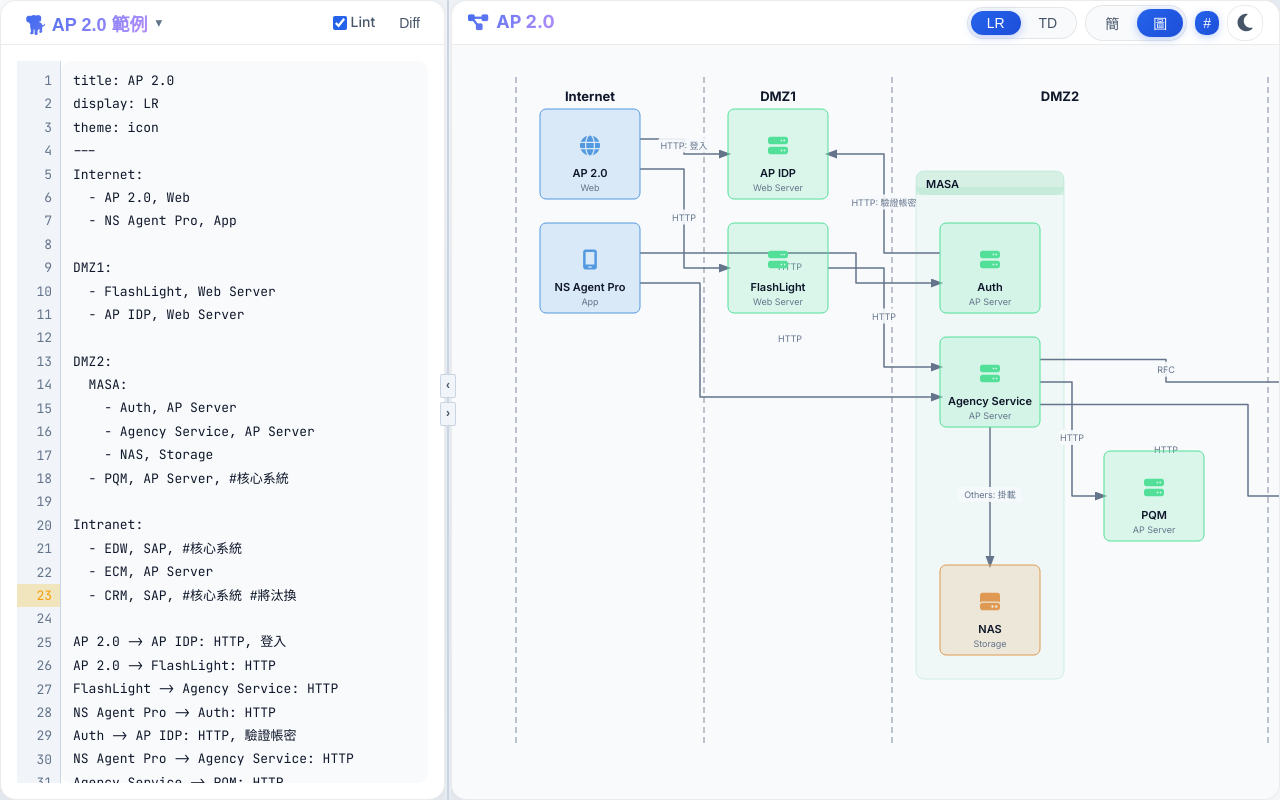
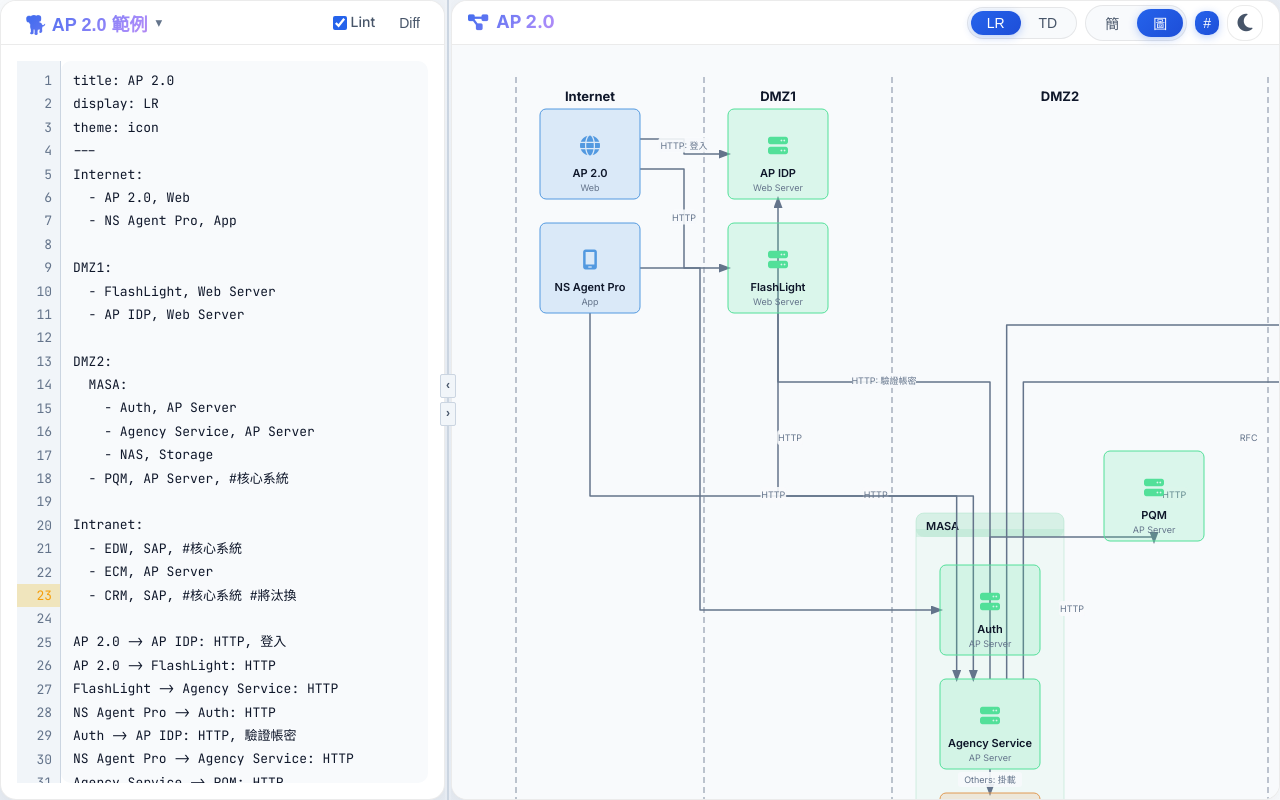
Before and after one commit to kywk/german-shepherd, a Vue app: page / in a window 1280 px wide. Built offline with nearby package versions, Linux system fonts and the light colour scheme.

Commit message:
feat: smart sub-zone layout - compact packing and auto 1/2-column detection

```diff
--- a/src/composables/useLayout.ts
+++ b/src/composables/useLayout.ts
@@ -1,5 +1,5 @@
 import { computed } from 'vue'
-import type { NetworkDiagram, DiagramZone, DiagramNode } from '@/types/index'
+import type { NetworkDiagram, DiagramZone, DiagramNode, DiagramConnection } from '@/types/index'
 import { isZone } from '@/types/index'
 
 export interface NodeRect { x: number; y: number; w: number; h: number }
@@ -32,224 +32,6 @@ function opposite(dir: Dir): Dir { return dir === 'LR' ? 'TD' : 'LR' }
 // Row-based layout for LR mode
 // ============================================================
 
-/**
- * Assign each node a global row so that connected nodes share the same row.
- * Returns Map<nodeName, rowIndex>.
- */
-function assignRows(diagram: NetworkDiagram): Map<string, number> {
-  const rowOf = new Map<string, number>()
-
-  // Build adjacency: for each node, list of connected nodes
-  const adj = new Map<string, string[]>()
-  for (const n of diagram.nodes) adj.set(n.name, [])
-  for (const c of diagram.connections) {
-    adj.get(c.from)?.push(c.to)
-    adj.get(c.to)?.push(c.from)
-  }
-
-  // Build zone column index: which top-level zone is each node in?
-  const nodeZoneCol = new Map<string, number>()
-  diagram.zones.forEach((z, i) => {
-    function walk(zone: DiagramZone) {
-      for (const child of zone.children) {
-        if (isZone(child)) walk(child)
-        else nodeZoneCol.set((child as DiagramNode).name, i)
-      }
-    }
-    walk(z)
-  })
-
-  // Track which rows are used per zone-column: zoneCol → Set<row>
-  const zoneRowUsage = new Map<number, Set<number>>()
-  for (let i = 0; i < diagram.zones.length; i++) zoneRowUsage.set(i, new Set())
-
-  function claimRow(name: string, row: number) {
-    rowOf.set(name, row)
-    const col = nodeZoneCol.get(name) ?? 0
-    zoneRowUsage.get(col)?.add(row)
-  }
-
-  function isRowFreeInCol(col: number, row: number): boolean {
-    return !(zoneRowUsage.get(col)?.has(row))
-  }
-
-  // Process connections left-to-right (by from-node zone column)
-  // Sort connections by from-node's zone column
-  const sortedConns = [...diagram.connections].sort((a, b) => {
-    return (nodeZoneCol.get(a.from) ?? 0) - (nodeZoneCol.get(b.from) ?? 0)
-  })
-
-  // BFS-like: process each connection, assign rows
-  for (const conn of sortedConns) {
-    const fromCol = nodeZoneCol.get(conn.from) ?? 0
-    const toCol = nodeZoneCol.get(conn.to) ?? 0
-
-    if (rowOf.has(conn.from) && rowOf.has(conn.to)) continue
-
-    if (!rowOf.has(conn.from) && !rowOf.has(conn.to)) {
-      if (fromCol === toCol) {
-        // Same zone: nodes must occupy different rows
-        let row = 0
-        while (!isRowFreeInCol(fromCol, row)) row++
-        claimRow(conn.from, row)
-        row++
-        while (!isRowFreeInCol(toCol, row)) row++
-        claimRow(conn.to, row)
-      } else {
-        // Different zones: find a row free in both columns
-        let row = 0
-        while (!isRowFreeInCol(fromCol, row) || !isRowFreeInCol(toCol, row)) row++
-        claimRow(conn.from, row)
-        claimRow(conn.to, row)
-      }
-    } else if (rowOf.has(conn.from)) {
-      // from is assigned, try to put to in same row
-      const row = rowOf.get(conn.from)!
-      if (isRowFreeInCol(toCol, row)) {
-        claimRow(conn.to, row)
-      } else {
-        // Find nearest free row in toCol
-        let r = row
-        let offset = 1
-        while (true) {
-          if (r + offset >= 0 && isRowFreeInCol(toCol, r + offset)) { claimRow(conn.to, r + offset); break }
-          if (r - offset >= 0 && isRowFreeInCol(toCol, r - offset)) { claimRow(conn.to, r - offset); break }
-          offset++
-          if (offset > 20) { claimRow(conn.to, r + offset); break }
-        }
-      }
-    } else {
-      // to is assigned, try to put from in same row
-      const row = rowOf.get(conn.to)!
-      if (isRowFreeInCol(fromCol, row)) {
-        claimRow(conn.from, row)
-      } else {
-        let r = row
-        let offset = 1
-        while (true) {
-          if (r + offset >= 0 && isRowFreeInCol(fromCol, r + offset)) { claimRow(conn.from, r + offset); break }
-          if (r - offset >= 0 && isRowFreeInCol(fromCol, r - offset)) { claimRow(conn.from, r - offset); break }
-          offset++
-          if (offset > 20) { claimRow(conn.from, r + offset); break }
-        }
-      }
-    }
-  }
-
-  // Assign remaining unconnected nodes to next available row in their zone column
-  for (const node of diagram.nodes) {
-    if (rowOf.has(node.name)) continue
-    const col = nodeZoneCol.get(node.name) ?? 0
-    let row = 0
-    while (!isRowFreeInCol(col, row)) row++
-    claimRow(node.name, row)
-  }
-
-  return rowOf
-}
-
-/**
- * LR layout using global row assignment.
- * Each zone is a column; nodes are placed at their assigned row Y.
- */
-function layoutLR(diagram: NetworkDiagram, theme: string): LayoutResult {
-  const { w: NW, h: NH } = nodeSize(theme)
-  const nodeRects = new Map<string, NodeRect>()
-  const zoneRects: ZoneRect[] = []
-
-  const rowOf = assignRows(diagram)
-  const rowHeight = NH + ROW_GAP
-
-  // Compute zone columns: each top-level zone gets an X position
-  // Within a zone, sub-zones and nodes share the same column but may need sub-columns
-  let curX = MARGIN
-
-  for (const zone of diagram.zones) {
-    const { zoneW } = layoutZoneColumnLR(zone, nodeRects, zoneRects, curX, rowOf, rowHeight, NW, NH, theme, zone.name)
-    curX += zoneW + ZONE_GAP
-  }
-
-  // Compute total height from max row
-  let maxRow = 0
-  for (const r of rowOf.values()) if (r > maxRow) maxRow = r
-  const totalH = MARGIN + (maxRow + 1) * rowHeight + MARGIN
-
-  // Expand top-level zone rects to full diagram height (for dashed separator rendering)
-  const topY = MARGIN / 2
-  for (const zr of zoneRects) {
-    if (zr.depth === 0) {
-      zr.y = topY
-      zr.h = totalH - topY
-    }
-  }
-
-  return { nodeRects, zoneRects, totalW: curX + MARGIN, totalH }
-}
-
-/**
- * Layout a zone as a column in LR mode.
- * Returns the width consumed.
- */
-function layoutZoneColumnLR(
-  zone: DiagramZone,
-  nodeRects: Map<string, NodeRect>,
-  zoneRects: ZoneRect[],
-  ox: number,
-  rowOf: Map<string, number>,
-  rowHeight: number,
-  NW: number, NH: number,
-  theme: string,
-  rootName: string
-): { w: number; zoneW: number } {
-  const innerX = ox + ZONE_PAD
-
-  // Collect all sub-zones and direct nodes
-  const subZones: DiagramZone[] = []
-  const directNodes: DiagramNode[] = []
-  for (const child of zone.children) {
-    if (isZone(child)) subZones.push(child)
-    else directNodes.push(child)
-  }
-
-  let curSubX = innerX
-  // Layout sub-zones first (each as a sub-column)
-  for (const sz of subZones) {
-    const { zoneW } = layoutZoneColumnLR(sz, nodeRects, zoneRects, curSubX, rowOf, rowHeight, NW, NH, theme, rootName)
-    curSubX += zoneW + ZONE_GAP
-  }
-
-  // Place direct nodes after sub-zones
-  const nodeX = subZones.length > 0 ? curSubX : innerX
-  for (const node of directNodes) {
-    const row = rowOf.get(node.name) ?? 0
-    const y = MARGIN + row * rowHeight
-    nodeRects.set(node.name, { x: nodeX, y, w: NW, h: NH })
-  }
-
-  const contentRight = directNodes.length > 0 ? nodeX + NW + ZONE_PAD : curSubX
-  const zoneW = Math.max(contentRight - ox, NW + ZONE_PAD * 2)
-
-  // Compute zone rect: Y spans from min row to max row of contained nodes
-  const containedNodes = getAllNodes(zone)
-  let minRow = Infinity, maxRow = -1
-  for (const n of containedNodes) {
-    const r = rowOf.get(n.name) ?? 0
-    if (r < minRow) minRow = r
-    if (r > maxRow) maxRow = r
-  }
-  if (minRow === Infinity) { minRow = 0; maxRow = 0 }
-
-  // Count how many sub-zone nesting levels are inside this zone
-  const maxChildDepth = getMaxDepth(zone) - zone.depth
-  const headerStack = maxChildDepth * (ZONE_HEADER + 6)
-  const zoneY = MARGIN + minRow * rowHeight - ZONE_PAD - ZONE_HEADER - headerStack
-  const zoneBottom = MARGIN + maxRow * rowHeight + NH + ZONE_PAD
-  const zoneH = zoneBottom - zoneY
-
-  zoneRects.push({ x: ox, y: zoneY, w: zoneW, h: zoneH, depth: zone.depth, name: zone.name, rootName })
-  return { w: zoneW, zoneW }
-}
-
 /** Recursively get all nodes in a zone */
 function getAllNodes(zone: DiagramZone): DiagramNode[] {
   const result: DiagramNode[] = []
@@ -270,6 +52,381 @@ function getMaxDepth(zone: DiagramZone): number {
     }
   }
   return max
+}
+
+/**
+ * Assign each node a global row so that connected nodes share the same row.
+ * Returns Map<nodeName, rowIndex>.
+ */
+function assignRows(diagram: NetworkDiagram): Map<string, number> {
+  const rowOf = new Map<string, number>()
+
+  const nodeZoneCol = new Map<string, number>()
+  diagram.zones.forEach((z, i) => {
+    function walk(zone: DiagramZone) {
+      for (const child of zone.children) {
+        if (isZone(child)) walk(child)
+        else nodeZoneCol.set((child as DiagramNode).name, i)
+      }
+    }
+    walk(z)
+  })
+
+  const zoneRowUsage = new Map<number, Set<number>>()
+  for (let i = 0; i < diagram.zones.length; i++) zoneRowUsage.set(i, new Set())
+
+  function claimRow(name: string, row: number) {
+    rowOf.set(name, row)
+    const col = nodeZoneCol.get(name) ?? 0
+    zoneRowUsage.get(col)?.add(row)
+  }
+
+  function isRowFreeInCol(col: number, row: number): boolean {
+    return !(zoneRowUsage.get(col)?.has(row))
+  }
+
+  const sortedConns = [...diagram.connections].sort((a, b) =>
+    (nodeZoneCol.get(a.from) ?? 0) - (nodeZoneCol.get(b.from) ?? 0)
+  )
+
+  for (const conn of sortedConns) {
+    const fromCol = nodeZoneCol.get(conn.from) ?? 0
+    const toCol = nodeZoneCol.get(conn.to) ?? 0
+
+    if (rowOf.has(conn.from) && rowOf.has(conn.to)) continue
+
+    if (!rowOf.has(conn.from) && !rowOf.has(conn.to)) {
+      if (fromCol === toCol) {
+        let row = 0
+        while (!isRowFreeInCol(fromCol, row)) row++
+        claimRow(conn.from, row)
+        row++
+        while (!isRowFreeInCol(toCol, row)) row++
+        claimRow(conn.to, row)
+      } else {
+        let row = 0
+        while (!isRowFreeInCol(fromCol, row) || !isRowFreeInCol(toCol, row)) row++
+        claimRow(conn.from, row)
+        claimRow(conn.to, row)
+      }
+    } else if (rowOf.has(conn.from)) {
+      const row = rowOf.get(conn.from)!
+      if (isRowFreeInCol(toCol, row)) {
+        claimRow(conn.to, row)
+      } else {
+        let r = row, offset = 1
+        while (true) {
+          if (r + offset >= 0 && isRowFreeInCol(toCol, r + offset)) { claimRow(conn.to, r + offset); break }
+          if (r - offset >= 0 && isRowFreeInCol(toCol, r - offset)) { claimRow(conn.to, r - offset); break }
+          offset++
+          if (offset > 20) { claimRow(conn.to, r + offset); break }
+        }
+      }
+    } else {
+      const row = rowOf.get(conn.to)!
+      if (isRowFreeInCol(fromCol, row)) {
+        claimRow(conn.from, row)
+      } else {
+        let r = row, offset = 1
+        while (true) {
+          if (r + offset >= 0 && isRowFreeInCol(fromCol, r + offset)) { claimRow(conn.from, r + offset); break }
+          if (r - offset >= 0 && isRowFreeInCol(fromCol, r - offset)) { claimRow(conn.from, r - offset); break }
+          offset++
+          if (offset > 20) { claimRow(conn.from, r + offset); break }
+        }
+      }
+    }
+  }
+
+  for (const node of diagram.nodes) {
+    if (rowOf.has(node.name)) continue
+    const col = nodeZoneCol.get(node.name) ?? 0
+    let row = 0
+    while (!isRowFreeInCol(col, row)) row++
+    claimRow(node.name, row)
+  }
+
+  return rowOf
+}
+
+/**
+ * After assignRows, compact nodes within each sub-zone so they occupy consecutive rows.
+ * Other nodes in the same zone column are shifted down to avoid conflicts.
+ */
+function compactSubZones(diagram: NetworkDiagram, rowOf: Map<string, number>): void {
+  const nodeZoneCol = new Map<string, number>()
+  diagram.zones.forEach((z, i) => {
+    function walk(zone: DiagramZone) {
+      for (const child of zone.children) {
+        if (isZone(child)) walk(child)
+        else nodeZoneCol.set((child as DiagramNode).name, i)
+      }
+    }
+    walk(z)
+  })
+
+  function processSubZone(sz: DiagramZone, zoneIdx: number) {
+    // Recurse into nested sub-zones first
+    for (const child of sz.children) {
+      if (isZone(child)) processSubZone(child, zoneIdx)
+    }
+
+    const subNodes = getAllNodes(sz)
+    if (subNodes.length <= 1) return
+
+    const currentRows = subNodes.map(n => rowOf.get(n.name) ?? 0).sort((a, b) => a - b)
+    const isConsecutive = currentRows.every((r, i) => i === 0 || r === currentRows[i - 1] + 1)
+    if (isConsecutive) return
+
+    // All nodes in this zone column that are NOT in this sub-zone
+    const subNodeSet = new Set(subNodes.map(n => n.name))
+    const otherNodes = diagram.nodes.filter(n =>
+      nodeZoneCol.get(n.name) === zoneIdx && !subNodeSet.has(n.name)
+    )
+    const otherRowsSet = new Set(otherNodes.map(n => rowOf.get(n.name) ?? 0))
+
+    // Sort sub-zone nodes by their current row to preserve relative order
+    const sortedSub = subNodes.slice().sort((a, b) => (rowOf.get(a.name) ?? 0) - (rowOf.get(b.name) ?? 0))
+    const needed = sortedSub.length
+
+    // Find a starting row where all needed rows are free from other nodes
+    let startRow = currentRows[0]
+    for (let attempt = 0; attempt < 100; attempt++) {
+      let conflict = false
+      for (let k = 0; k < needed; k++) {
+        if (otherRowsSet.has(startRow + k)) { conflict = true; break }
+      }
+      if (!conflict) break
+      startRow++
+    }
+
+    // Assign consecutive rows
+    sortedSub.forEach((n, i) => rowOf.set(n.name, startRow + i))
+  }
+
+  for (let zoneIdx = 0; zoneIdx < diagram.zones.length; zoneIdx++) {
+    for (const child of diagram.zones[zoneIdx].children) {
+      if (isZone(child)) processSubZone(child, zoneIdx)
+    }
+  }
+}
+
+/**
+ * Detect sub-zone node layout: returns column count and node order.
+ * - Chain (sequential internal connections) → 1 col, topological order
+ * - Independent nodes → 2 cols, original order
+ */
+function detectSubZoneLayout(
+  nodes: DiagramNode[],
+  allConnections: DiagramConnection[]
+): { cols: number; orderedNodes: DiagramNode[] } {
+  if (nodes.length <= 2) return { cols: 1, orderedNodes: nodes }
+
+  const nodeSet = new Set(nodes.map(n => n.name))
+  const internalConns = allConnections.filter(c => nodeSet.has(c.from) && nodeSet.has(c.to))
+
+  if (internalConns.length === 0) {
+    // No internal connections → 2-col grid
+    return { cols: 2, orderedNodes: nodes }
+  }
+
+  // Build adjacency for topological sort
+  const inDegree = new Map<string, number>()
+  const outAdj = new Map<string, string[]>()
+  for (const n of nodes) { inDegree.set(n.name, 0); outAdj.set(n.name, []) }
+  for (const c of internalConns) {
+    outAdj.get(c.from)?.push(c.to)
+    inDegree.set(c.to, (inDegree.get(c.to) ?? 0) + 1)
+  }
+
+  // Topological sort
+  const queue = nodes.filter(n => (inDegree.get(n.name) ?? 0) === 0)
+  const ordered: DiagramNode[] = []
+  const visited = new Set<string>()
+  while (queue.length > 0) {
+    const n = queue.shift()!
+    if (visited.has(n.name)) continue
+    visited.add(n.name)
+    ordered.push(n)
+    for (const nextName of (outAdj.get(n.name) ?? [])) {
+      inDegree.set(nextName, (inDegree.get(nextName) ?? 1) - 1)
+      if ((inDegree.get(nextName) ?? 0) <= 0) {
+        const nextNode = nodes.find(x => x.name === nextName)
+        if (nextNode && !visited.has(nextName)) queue.push(nextNode)
+      }
+    }
+  }
+  for (const n of nodes) if (!visited.has(n.name)) ordered.push(n)
+
+  // If chain-like (most nodes have at most 1 internal successor) → 1 col
+  const maxOutDegree = Math.max(...nodes.map(n => (outAdj.get(n.name) ?? []).length))
+  if (maxOutDegree <= 1) {
+    return { cols: 1, orderedNodes: ordered }
+  }
+
+  // Fan-out or complex → 2 cols
+  return { cols: 2, orderedNodes: ordered }
+}
+
+/**
+ * LR layout using global row assignment + sub-zone compaction.
+ */
+function layoutLR(diagram: NetworkDiagram, theme: string): LayoutResult {
+  const { w: NW, h: NH } = nodeSize(theme)
+  const nodeRects = new Map<string, NodeRect>()
+  const zoneRects: ZoneRect[] = []
+
+  const rowOf = assignRows(diagram)
+  compactSubZones(diagram, rowOf)
+
+  const rowHeight = NH + ROW_GAP
+
+  let curX = MARGIN
+  for (const zone of diagram.zones) {
+    const { zoneW } = layoutZoneColumnLR(zone, nodeRects, zoneRects, curX, rowOf, rowHeight, NW, NH, theme, zone.name, diagram.connections)
+    curX += zoneW + ZONE_GAP
+  }
+
+  let maxRow = 0
+  for (const r of rowOf.values()) if (r > maxRow) maxRow = r
+  const totalH = MARGIN + (maxRow + 1) * rowHeight + MARGIN
+
+  // Expand top-level zone rects to full diagram height (dashed separator)
+  const topY = MARGIN / 2
+  for (const zr of zoneRects) {
+    if (zr.depth === 0) {
+      zr.y = topY
+      zr.h = totalH - topY
+    }
+  }
+
+  return { nodeRects, zoneRects, totalW: curX + MARGIN, totalH }
+}
+
+/**
+ * Layout a zone as a column in LR mode.
+ * Sub-zones support 1-col (chain) or 2-col (independent) layout based on connection pattern.
+ */
+function layoutZoneColumnLR(
+  zone: DiagramZone,
+  nodeRects: Map<string, NodeRect>,
+  zoneRects: ZoneRect[],
+  ox: number,
+  rowOf: Map<string, number>,
+  rowHeight: number,
+  NW: number, NH: number,
+  theme: string,
+  rootName: string,
+  allConnections: DiagramConnection[]
+): { w: number; zoneW: number } {
+  const innerX = ox + ZONE_PAD
+
+  const subZones: DiagramZone[] = []
+  const directNodes: DiagramNode[] = []
+  for (const child of zone.children) {
+    if (isZone(child)) subZones.push(child)
+    else directNodes.push(child)
+  }
+
+  let curSubX = innerX
+  let maxSubRight = innerX
+
+  // Layout sub-zones
+  for (const sz of subZones) {
+    const szNodes = getAllNodes(sz)
+    const { cols, orderedNodes } = detectSubZoneLayout(szNodes, allConnections)
+
+    if (cols === 1) {
+      // Single-column: use existing recursive layout (preserves row alignment)
+      const { zoneW } = layoutZoneColumnLR(sz, nodeRects, zoneRects, curSubX, rowOf, rowHeight, NW, NH, theme, rootName, allConnections)
+      curSubX += zoneW + ZONE_GAP
+      if (curSubX - ZONE_GAP > maxSubRight) maxSubRight = curSubX - ZONE_GAP
+    } else {
+      // Multi-column: place nodes in a 2-col grid, anchored at anchor row
+      // Anchor row = min row of all sub-zone nodes (after compaction, they're consecutive)
+      const szRows = orderedNodes.map(n => rowOf.get(n.name) ?? 0).sort((a, b) => a - b)
+      const anchorRow = szRows[0]
+
+      orderedNodes.forEach((node, idx) => {
+        const gridCol = idx % cols
+        const gridRow = Math.floor(idx / cols)
+        const nx = curSubX + gridCol * (NW + NODE_GAP)
+        const ny = MARGIN + (anchorRow + gridRow) * rowHeight
+        nodeRects.set(node.name, { x: nx, y: ny, w: NW, h: NH })
+      })
+
+      const rowSpan = Math.ceil(orderedNodes.length / cols)
+      const szW = cols * NW + (cols - 1) * NODE_GAP
+      const szH = rowSpan * NH + (rowSpan - 1) * ROW_GAP
+
+      const maxChildDepth = getMaxDepth(sz) - sz.depth
+      const headerStack = maxChildDepth * (ZONE_HEADER + 6)
+      const szY = MARGIN + anchorRow * rowHeight - ZONE_PAD - ZONE_HEADER - headerStack
+      const szBottom = MARGIN + anchorRow * rowHeight + szH + ZONE_PAD
+      const szTotalW = szW + ZONE_PAD * 2
+      const szTotalH = szBottom - szY
+
+      zoneRects.push({ x: curSubX - ZONE_PAD, y: szY, w: szTotalW, h: szTotalH, depth: sz.depth, name: sz.name, rootName })
+
+      const szRight = curSubX + szW
+      if (szRight > maxSubRight) maxSubRight = szRight
+      curSubX += szTotalW + ZONE_GAP
+    }
+  }
+
+  // Place direct nodes (after sub-zones, in a single column or inline)
+  const nodeX = maxSubRight > innerX ? maxSubRight + ZONE_GAP : innerX
+
+  // If direct nodes >= 3 and no sub-zones, try 2-col arrangement
+  let directCols = 1
+  if (subZones.length === 0 && directNodes.length >= 3) {
+    const { cols } = detectSubZoneLayout(directNodes, allConnections)
+    directCols = cols
+  }
+
+  if (directCols === 2) {
+    // Sort direct nodes by row for stable ordering
+    const sortedDirect = directNodes.slice().sort((a, b) => (rowOf.get(a.name) ?? 0) - (rowOf.get(b.name) ?? 0))
+    const baseRow = rowOf.get(sortedDirect[0].name) ?? 0
+    sortedDirect.forEach((node, idx) => {
+      const gridCol = idx % 2
+      const gridRow = Math.floor(idx / 2)
+      const nx = nodeX + gridCol * (NW + NODE_GAP)
+      const ny = MARGIN + (baseRow + gridRow) * rowHeight
+      nodeRects.set(node.name, { x: nx, y: ny, w: NW, h: NH })
+    })
+  } else {
+    for (const node of directNodes) {
+      const row = rowOf.get(node.name) ?? 0
+      const y = MARGIN + row * rowHeight
+      nodeRects.set(node.name, { x: nodeX, y, w: NW, h: NH })
+    }
+  }
+
+  const usedRight = directNodes.length > 0
+    ? nodeX + (directCols === 2 ? NW * 2 + NODE_GAP : NW) + ZONE_PAD
+    : curSubX
+
+  const zoneW = Math.max(usedRight - ox, NW + ZONE_PAD * 2)
+
+  // Compute zone rect
+  const containedNodes = getAllNodes(zone)
+  let minRow = Infinity, maxRow = -1
+  for (const n of containedNodes) {
+    const r = rowOf.get(n.name) ?? 0
+    if (r < minRow) minRow = r
+    if (r > maxRow) maxRow = r
+  }
+  if (minRow === Infinity) { minRow = 0; maxRow = 0 }
+
+  const maxChildDepth = getMaxDepth(zone) - zone.depth
+  const headerStack = maxChildDepth * (ZONE_HEADER + 6)
+  const zoneY = MARGIN + minRow * rowHeight - ZONE_PAD - ZONE_HEADER - headerStack
+  const zoneBottom = MARGIN + maxRow * rowHeight + NH + ZONE_PAD
+  const zoneH = zoneBottom - zoneY
+
+  zoneRects.push({ x: ox, y: zoneY, w: zoneW, h: zoneH, depth: zone.depth, name: zone.name, rootName })
+  return { w: zoneW, zoneW }
 }
 
 // ============================================================
@@ -398,7 +555,6 @@ export function useLayout(
     if (dir === 'LR') {
       return layoutLR(d, t)
     } else {
-      // TD mode: use original block-based layout
       const nodeRects = new Map<string, NodeRect>()
       const zoneRects: ZoneRect[] = []
       let curY = MARGIN
```
